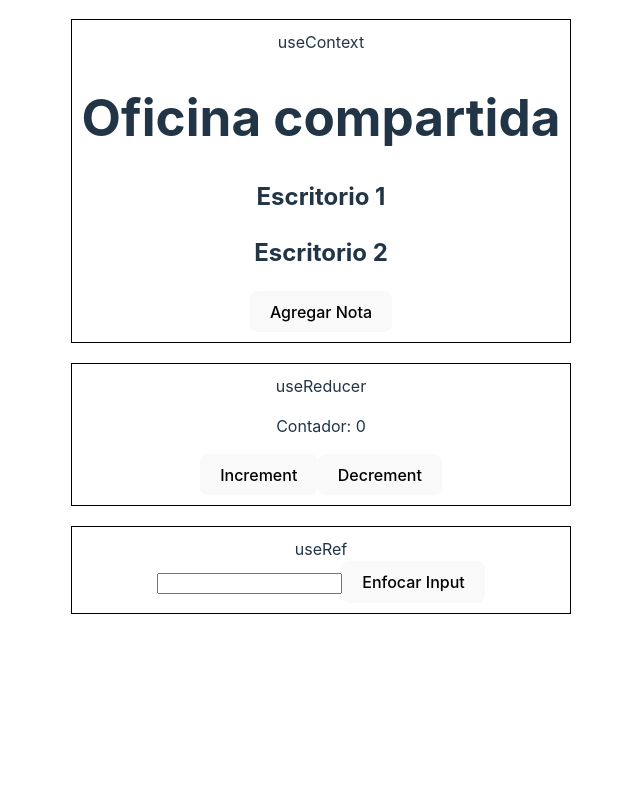
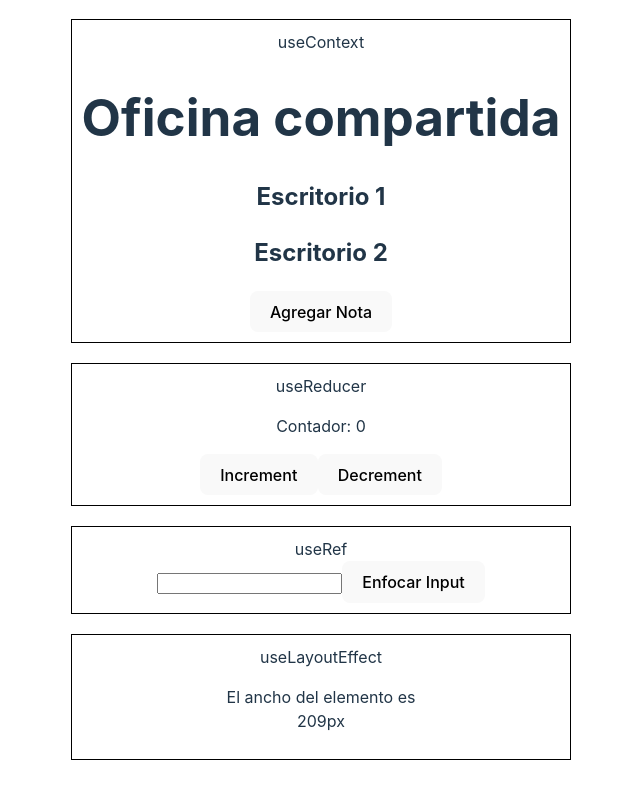
Before and after one commit to camila-stefano/proyecto-digital-house, a React (Vite) app in the folder project-react-redux-TypeScript/: page / in a window 1280 px wide. Shown: the part 298-1096 px from the top of the page, without its empty margins (319-959 px from the left). Before the commit the page ends 964 px from the top, so only its background shows below. Built offline with nearby package versions, Linux system fonts and the light colour scheme.

Commit message:
add useLayoutEffect

```diff
--- a/project-react-redux-TypeScript/src/App.jsx
+++ b/project-react-redux-TypeScript/src/App.jsx
@@ -1,5 +1,6 @@
 import "./App.css";
 import Counter from "./hooks/Counter";
+import { MeasureElement } from "./hooks/MeasureElement";
 import RoomWithCanvas from "./hooks/RoomWithCanvas";
 import { Office } from "./hooks/useContext/Office";
 import { CounterReducer } from "./hooks/useReducer/CounterReducer";
@@ -30,6 +31,19 @@ function App() {
         useRef
         <InputWithFocus />
       </div>
+      <div
+        style={{
+          marginBottom: 20,
+          padding: 10,
+          border: "1px solid black",
+          display: "flex",
+          flexDirection: "column",
+          alignItems: "center",
+        }}
+      >
+        useLayoutEffect
+        <MeasureElement />
+      </div>
     </>
   );
 }
--- /dev/null
+++ b/project-react-redux-TypeScript/src/hooks/MeasureElement.jsx
@@ -0,0 +1,18 @@
+import { useLayoutEffect, useRef, useState } from "react";
+
+export const MeasureElement = () => {
+  const [width, setWidth] = useState(0);
+  const elementRef = useRef();
+
+  useLayoutEffect(() => {
+    if (elementRef.current) {
+      setWidth(elementRef.current.offsetWidth);
+    }
+  }, []);
+
+  return (
+    <div ref={elementRef} style={{ width: "209px" }}>
+      <p>El ancho del elemento es {width}px</p>
+    </div>
+  );
+};
```
